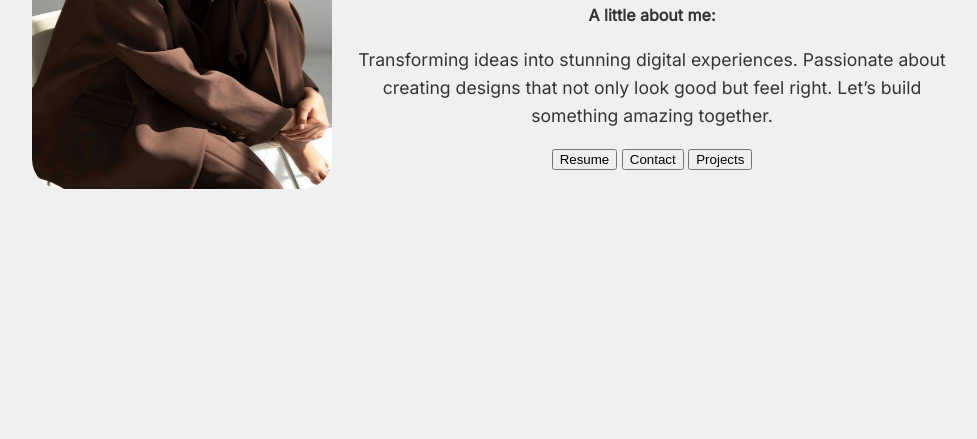
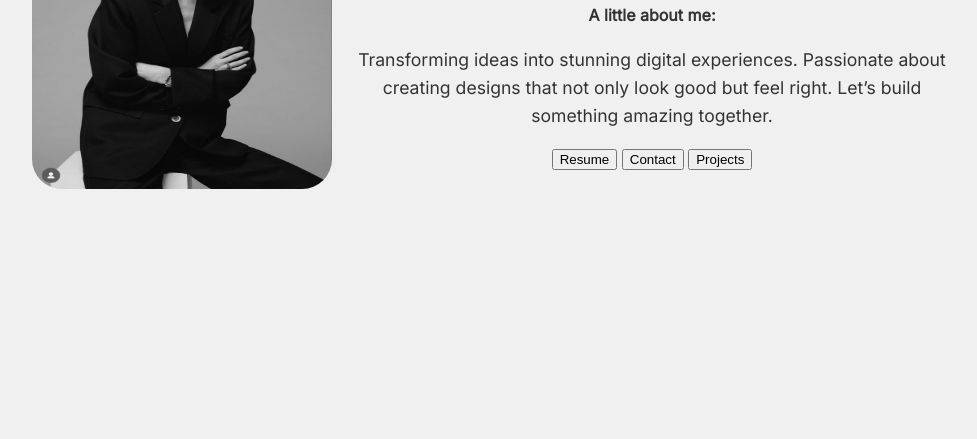
Before and after one commit to ekimdilan/deneme, a plain HTML site: page index.html in a window 1280 px wide. Shown: the part 361-800 px from the top of the page, without its empty margins (148-1125 px from the left). Drawn offline with Linux system fonts and the light colour scheme; a script that the page names is missing.

Commit message:
profil-güncellemesi

```diff
--- a/index.html
+++ b/index.html
@@ -20,7 +20,7 @@
     <div class="container">
       <div class="profile-section">
         <img
-          src="image.css/sanat.jpg"
+          src="image.css/martenn.jpg"
           alt="Jessica Marten"
           class="profile-image"
         />
```
